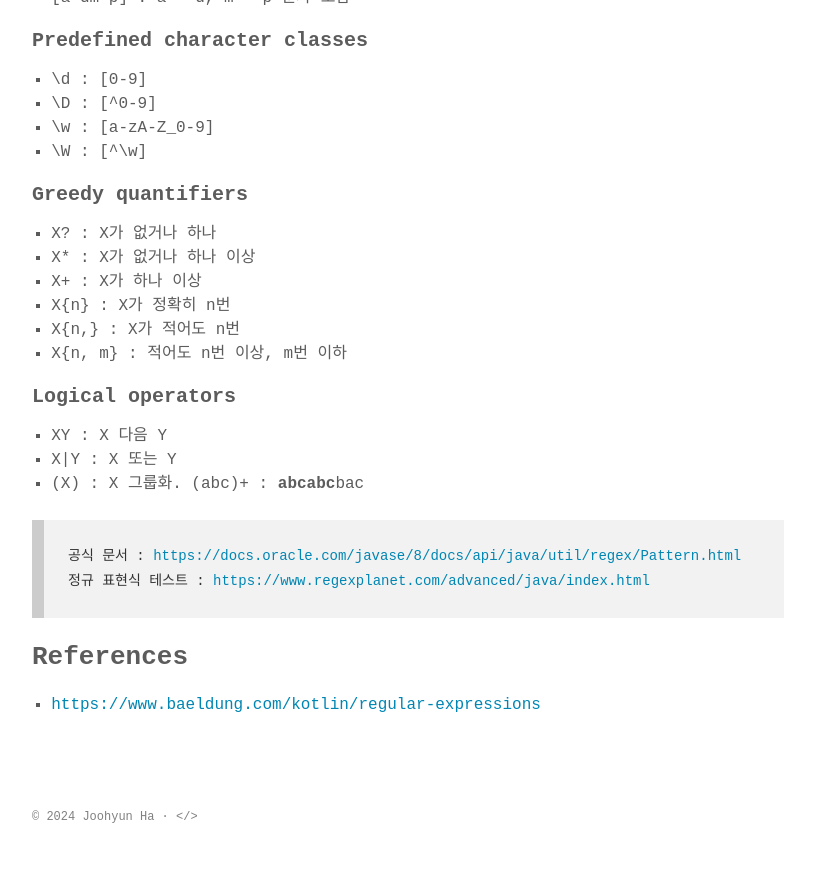
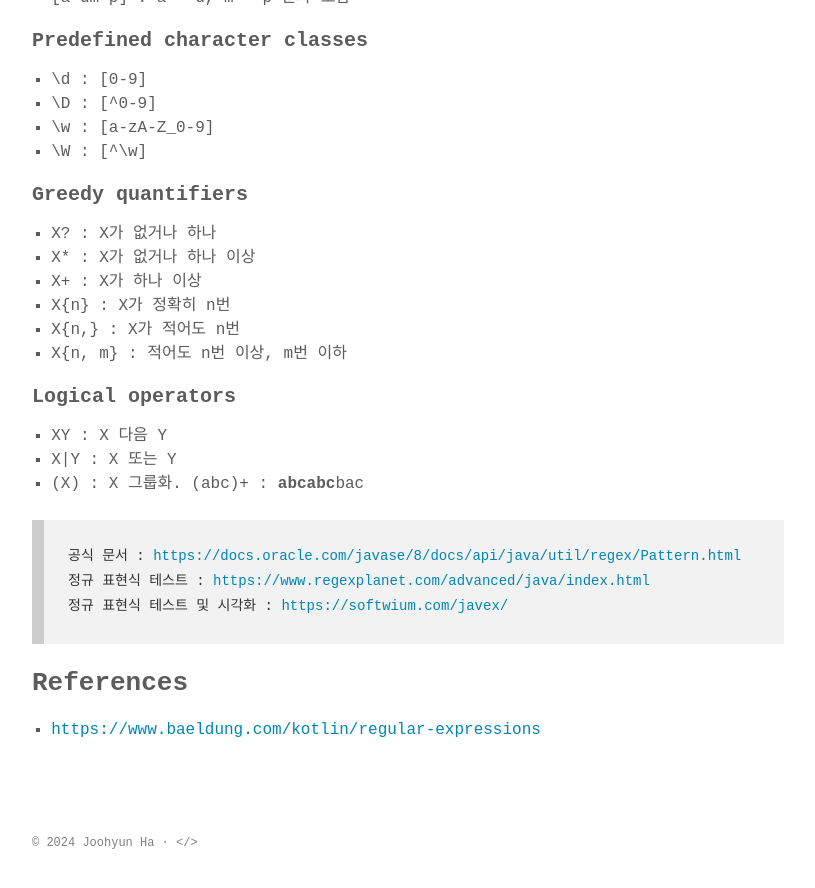
Before and after one commit to mangchhe/mangchhe.github.io, a Jekyll site: the page built from _posts/2023-12-06-kotlin-regex.md, in a window 1280 px wide and 900 px high, scrolled down 2353 px. Shown: the top 888 px of the window, without its empty margins (232-1047 px from the left). Built offline with Jekyll 4.4.1, drawn with Linux system fonts in a browser that asks for light colours; some web fonts are replaced.

Commit message:
Add regex tester and visualizer to 2023-12-06-kotlin-regex.md

```diff
--- a/_posts/2023-12-06-kotlin-regex.md
+++ b/_posts/2023-12-06-kotlin-regex.md
@@ -140,6 +140,8 @@ fun split(input: CharSequence, limit: Int = 0): List<String>
 > 공식 문서 : [https://docs.oracle.com/javase/8/docs/api/java/util/regex/Pattern.html](https://docs.oracle.com/javase/8/docs/api/java/util/regex/Pattern.html)
 >
 > 정규 표현식 테스트 : [https://www.regexplanet.com/advanced/java/index.html](https://www.regexplanet.com/advanced/java/index.html)
+>
+> 정규 표현식 테스트 및 시각화 : [https://softwium.com/javex/](https://softwium.com/javex/)
 
 ## References
 
```
